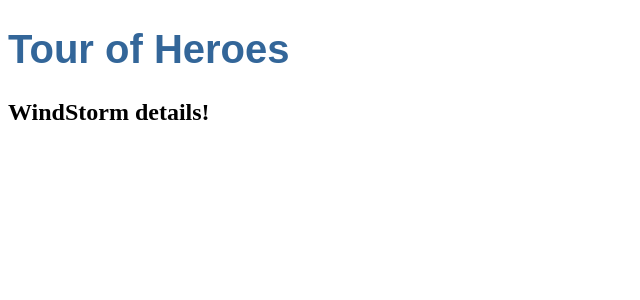
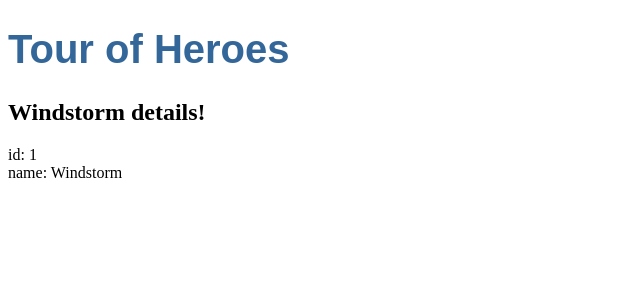
Before and after one commit to Afaren/angular-playground, an Angular app: page / in a window 1280 px wide. Shown: the top 300 px of the page, without its empty margins (0-640 px from the left). Built offline with nearby package versions, Linux system fonts and the light colour scheme.

Commit message:
add class Hero & display it's properties

```diff
--- a/src/app/app.component.html
+++ b/src/app/app.component.html
@@ -1 +1,4 @@
-<h1>{{title}}</h1><h2>{{hero}} details! </h2>
+<h1>{{title}}</h1>
+<h2>{{hero.name}} details! </h2>
+<div><label>id: </label>{{hero.id}}</div>
+<div><label>name: </label>{{hero.name}}</div>
--- a/src/app/app.component.ts
+++ b/src/app/app.component.ts
@@ -1,11 +1,21 @@
 import { Component } from '@angular/core';
+
+export class Hero {
+  id: number;
+  name: string;
+ }
+
 
 @Component({
   selector: 'app-root',
   templateUrl: './app.component.html',
   styleUrls: ['./app.component.css']
 })
+
 export class AppComponent {
   title = 'Tour of Heroes';
-  hero = 'WindStorm';
+  hero: Hero = {
+    id: 1,
+    name: 'Windstorm'
+  };
 }
```
